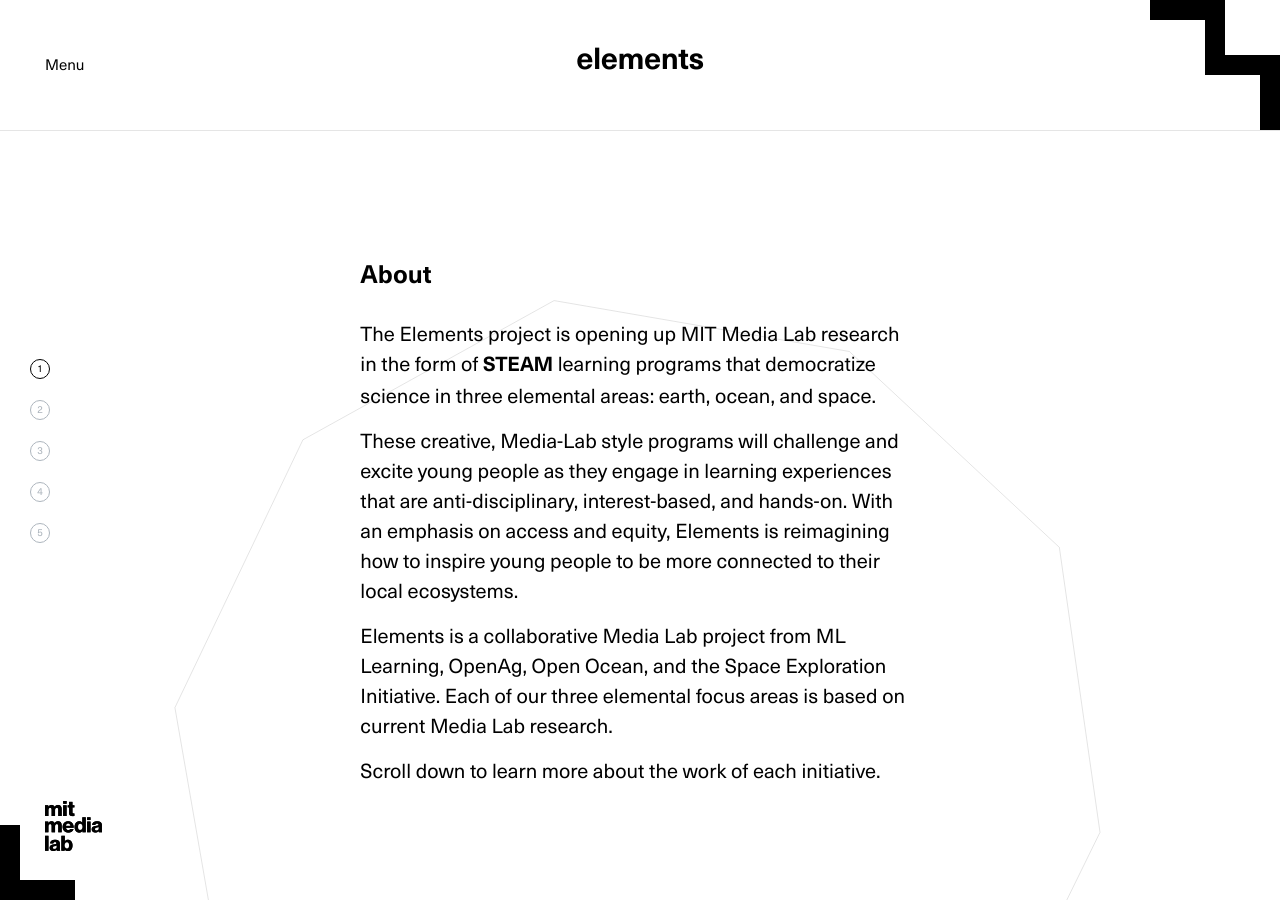
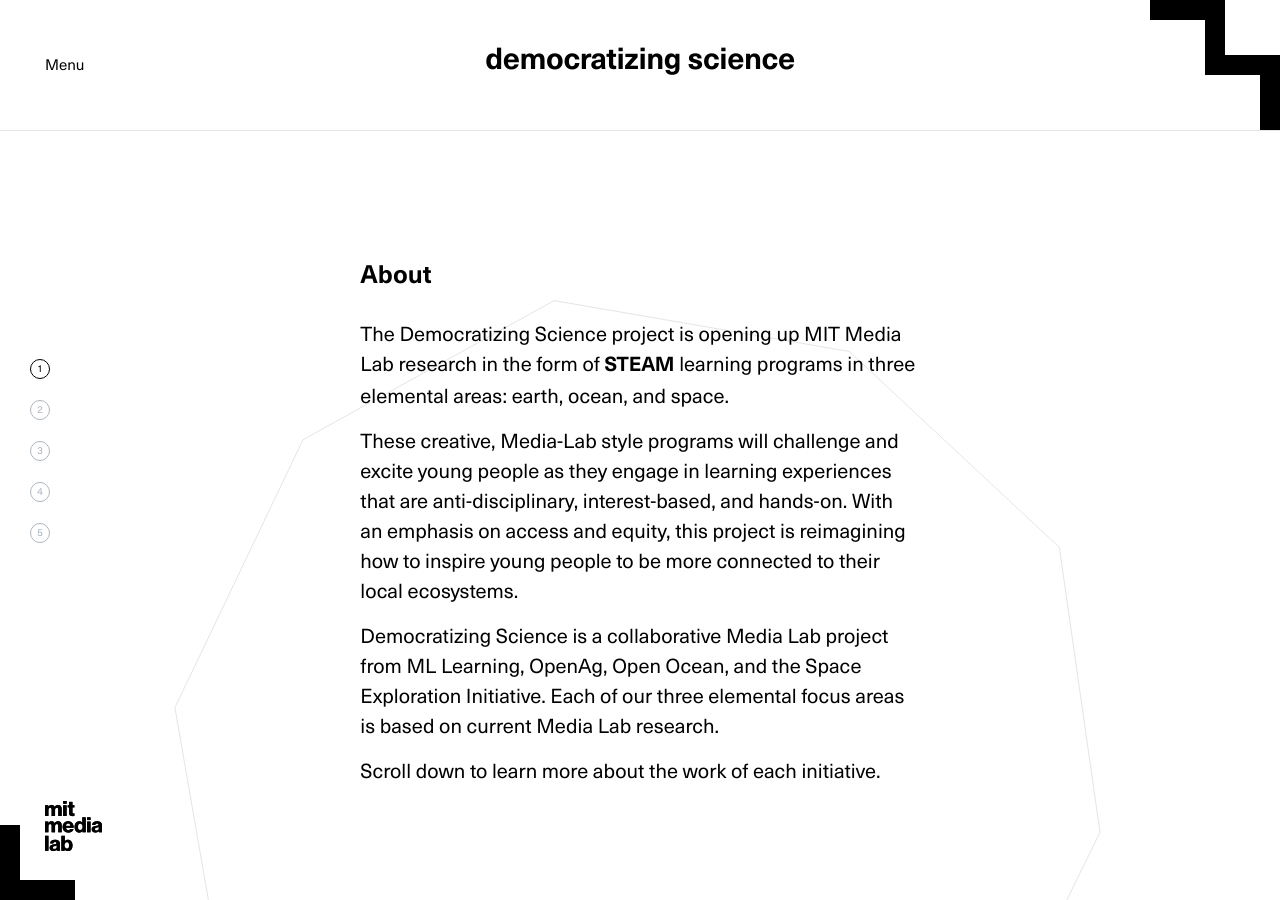
Before and after one commit to mitmedialab/science, a Jekyll site: the page built from about/index.html, in a window 1280 px wide and 900 px high. Built offline with Jekyll 4.4.1, drawn with Linux system fonts in a browser that asks for light colours.

Commit message:
changing site title

```diff
--- a/_config.yml
+++ b/_config.yml
@@ -13,10 +13,10 @@
 # you will see them accessed via {{ site.title }}, {{ site.email }}, and so on.
 # You can create any custom variable you would like, and they will be accessible
 # in the templates via {{ site.myvariable }}.
-title: elements
-email: elements@media.mit.edu
-description: The elements project is opening up MIT Media Lab research in the form of STEAM learning programs that democratize science.
-baseurl: "/elements"
+title: democratizing science
+email: learn@media.mit.edu
+description: The democratizing science project is opening up MIT Media Lab research in the form of STEAM learning programs in the three elemental areas of Earth - Oceans - Space.
+baseurl: "/science"
 url: "" # the base hostname & protocol for your site, e.g. http://example.com
 #twitter_username:
 #github_username:
--- a/_includes/about.md
+++ b/_includes/about.md
@@ -1,11 +1,11 @@
 {::options parse_block_html="true" /}
 <section>
 <h3>About</h3>
-The Elements project is opening up MIT Media Lab research in the form of <a href="https://en.wikipedia.org/wiki/STEAM_fields/" target="_blank" class="sliding black">STEAM</a> learning programs that democratize science in three elemental areas: earth, ocean, and space.
+The Democratizing Science project is opening up MIT Media Lab research in the form of <a href="https://en.wikipedia.org/wiki/STEAM_fields/" target="_blank" class="sliding black">STEAM</a> learning programs in three elemental areas: earth, ocean, and space.
 
-These creative, Media-Lab style programs will challenge and excite young people as they engage in learning experiences that are anti-disciplinary, interest-based, and hands-on. With an emphasis on access and equity, Elements is reimagining how to inspire young people to be more connected to their local ecosystems.
+These creative, Media-Lab style programs will challenge and excite young people as they engage in learning experiences that are anti-disciplinary, interest-based, and hands-on. With an emphasis on access and equity, this project is reimagining how to inspire young people to be more connected to their local ecosystems.
 
-Elements is a collaborative Media Lab project from ML Learning, OpenAg, Open Ocean, and the Space Exploration Initiative. Each of our three elemental focus areas is based on current Media Lab research.
+Democratizing Science is a collaborative Media Lab project from ML Learning, OpenAg, Open Ocean, and the Space Exploration Initiative. Each of our three elemental focus areas is based on current Media Lab research.
 
 Scroll down to learn more about the work of each initiative.
 </section>
--- a/_includes/head.html
+++ b/_includes/head.html
@@ -20,7 +20,7 @@
     <link rel="icon" type="image/png" sizes="32x32" href="{{ site.baseurl }}/img/icons/favicon-32x32.png">
     <link rel="icon" type="image/png" sizes="96x96" href="{{ site.baseurl }}/img/icons/favicon-96x96.png">
     <link rel="icon" type="image/png" sizes="16x16" href="{{ site.baseurl }}/img/icons/favicon-16x16.png">
-    <link rel="manifest" href="{{ site.baseurl }}/manifest.json">
+    <!--<link rel="manifest" href="{{ site.baseurl }}/manifest.json">-->
     <meta name="msapplication-TileColor" content="#ffffff">
     <meta name="msapplication-TileImage" content="{{ site.baseurl }}/img/icons/ms-icon-144x144.png">
     <meta name="theme-color" content="#ffffff">
@@ -34,7 +34,7 @@
 
     <div class="header">
         <div class="menu">Menu</div>
-        <h2><a href="{{ site.baseurl }}/">elements</a></h2>
+        <h2><a href="{{ site.baseurl }}/">democratizing science</a></h2>
     </div>
 
     <div class="corner--container">
--- a/index.html
+++ b/index.html
@@ -8,8 +8,7 @@
                     <div class="col-2"></div>
                     <div class="col-8">
                         <div class="headline">
-                            <h3>The elements project is opening up MIT Media Lab research in the form of STEAM learning programs that <span>democratize
-                            science</span> in three elemental areas: <a class="sliding blue" href="{{ site.baseurl }}/lego-underwater-robots">Ocean</a>, <a class="sliding green" href="{{ site.baseurl }}/personal-food-computer-edu">Earth</a>, and <a class="sliding yellow" href="{{ site.baseurl }}/climate-cubesat-co-building">Space</a>.</h3>
+                            <h3>The democratizing science project is opening up MIT Media Lab research in the form of STEAM learning programs in three elemental areas: <a class="sliding blue" href="{{ site.baseurl }}/lego-underwater-robots">Ocean</a>, <a class="sliding green" href="{{ site.baseurl }}/personal-food-computer-edu">Earth</a>, and <a class="sliding yellow" href="{{ site.baseurl }}/climate-cubesat-co-building">Space</a>.</h3>
                         </div>
                     </div>
                 </div>
```
Also changed, not shown: package.json (+7 -7 lines), 4 other files.
